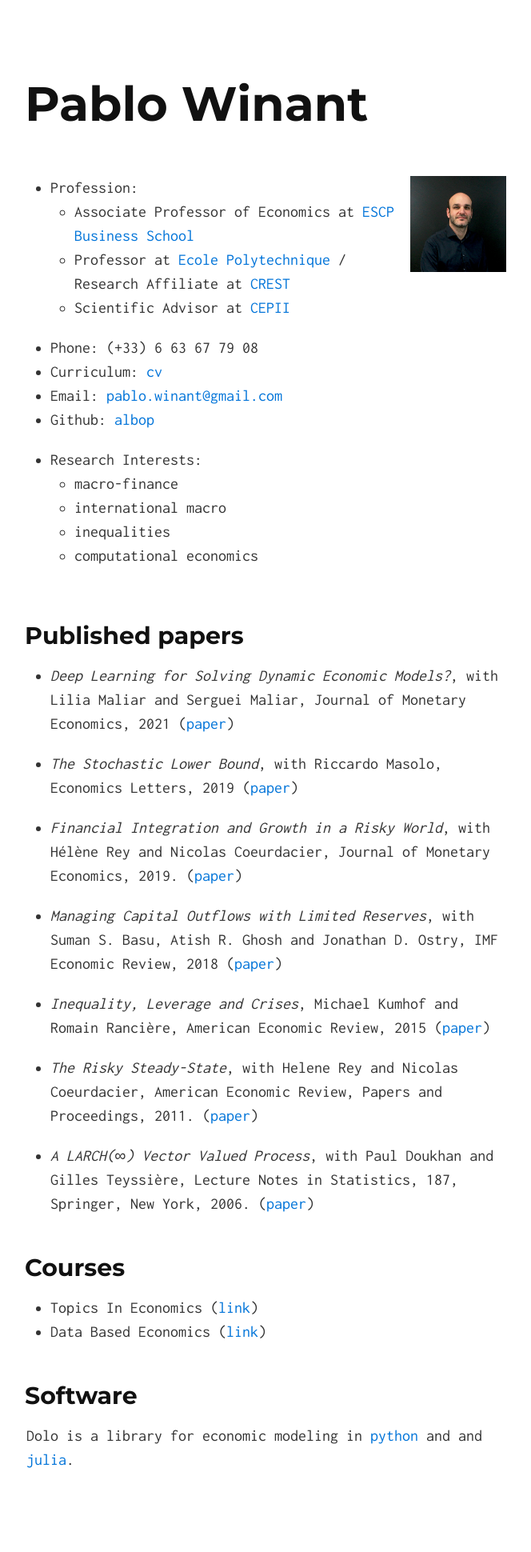
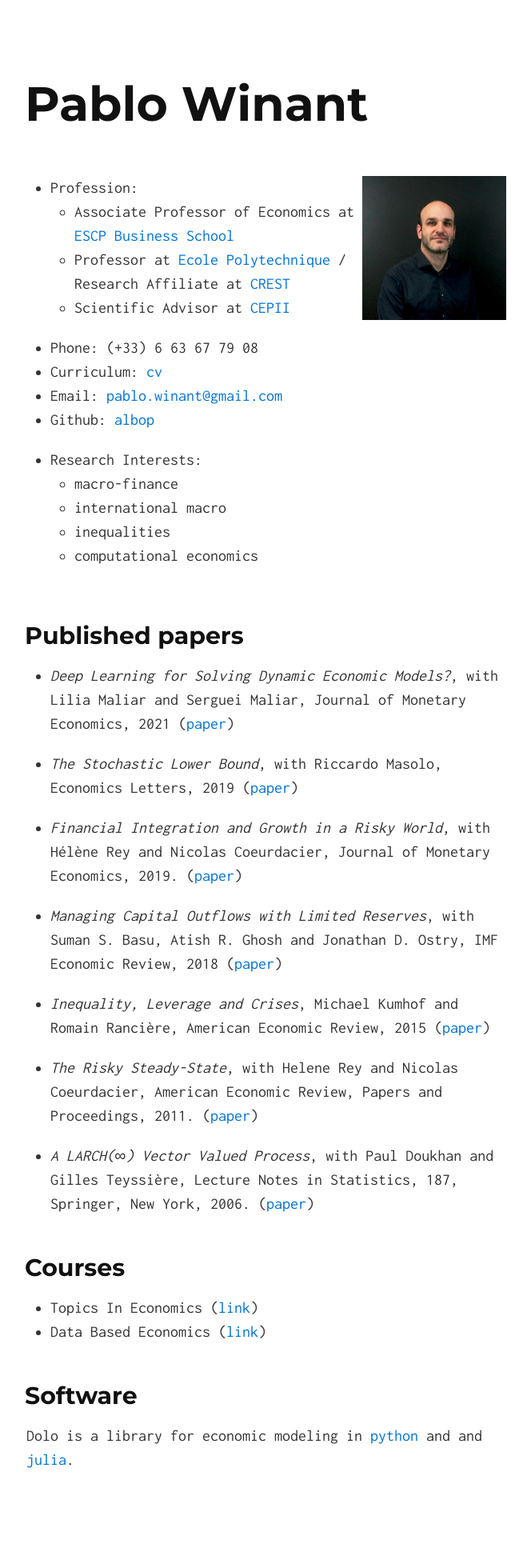
Before and after one commit to albop/albop.github.io, a Jekyll site: the page built from index.md, in a window 1280 px wide. Shown: the whole page at 80% size, without its empty margins (307-971 px from the left). Built offline with Jekyll 4.4.1, drawn with Linux system fonts in a browser that asks for light colours; our own code applies the rules of GitHub Pages for plain Markdown files.

Commit message:
Update default.html

```diff
--- a/_layouts/default.html
+++ b/_layouts/default.html
@@ -17,7 +17,7 @@
     <h1><a href="./">{{ site.tag_text }}</a></h1>
     <table>
 
-    <el> <img style="float: right; display: block" src="https://www.mosphere.fr/files/WINANT_Pablo.jpg" width=20%>
+    <el> <img style="float: right; display: block" src="https://www.mosphere.fr/files/WINANT_Pablo.jpg" width=30%>
     </el>
     <el>
         {{site.pages[1].content}}
```
